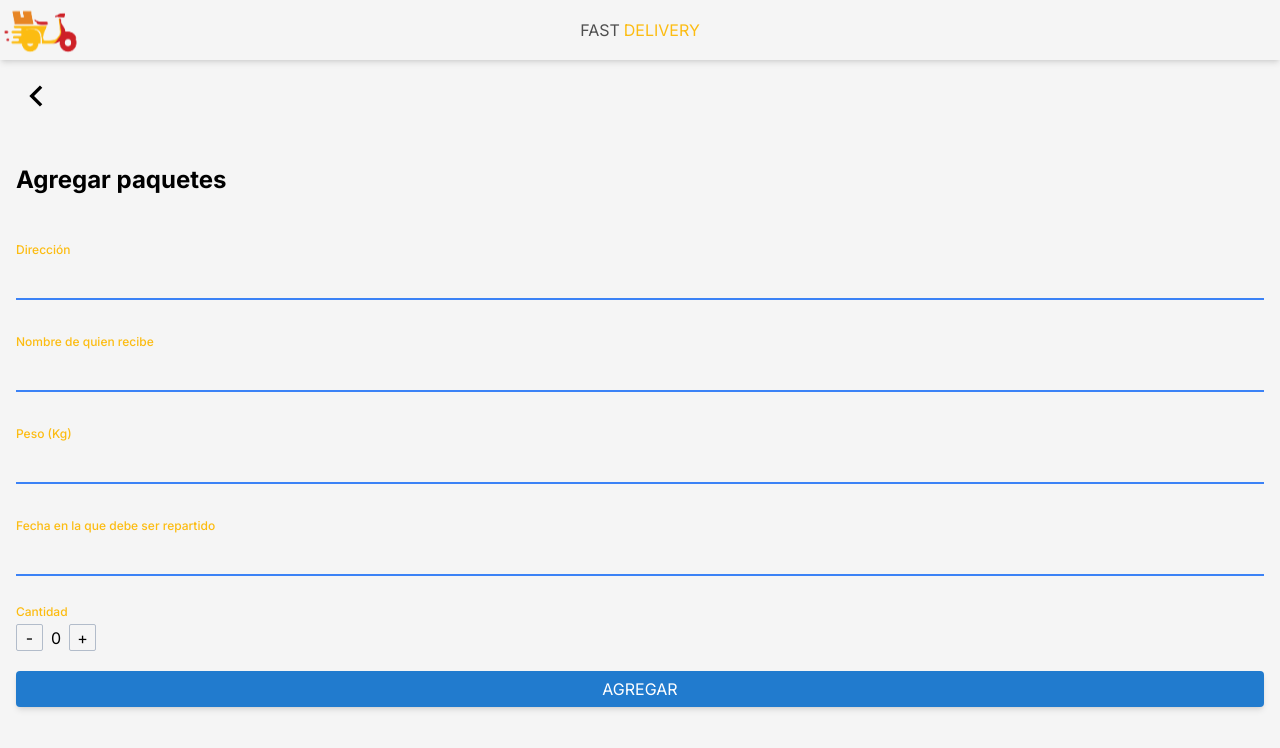
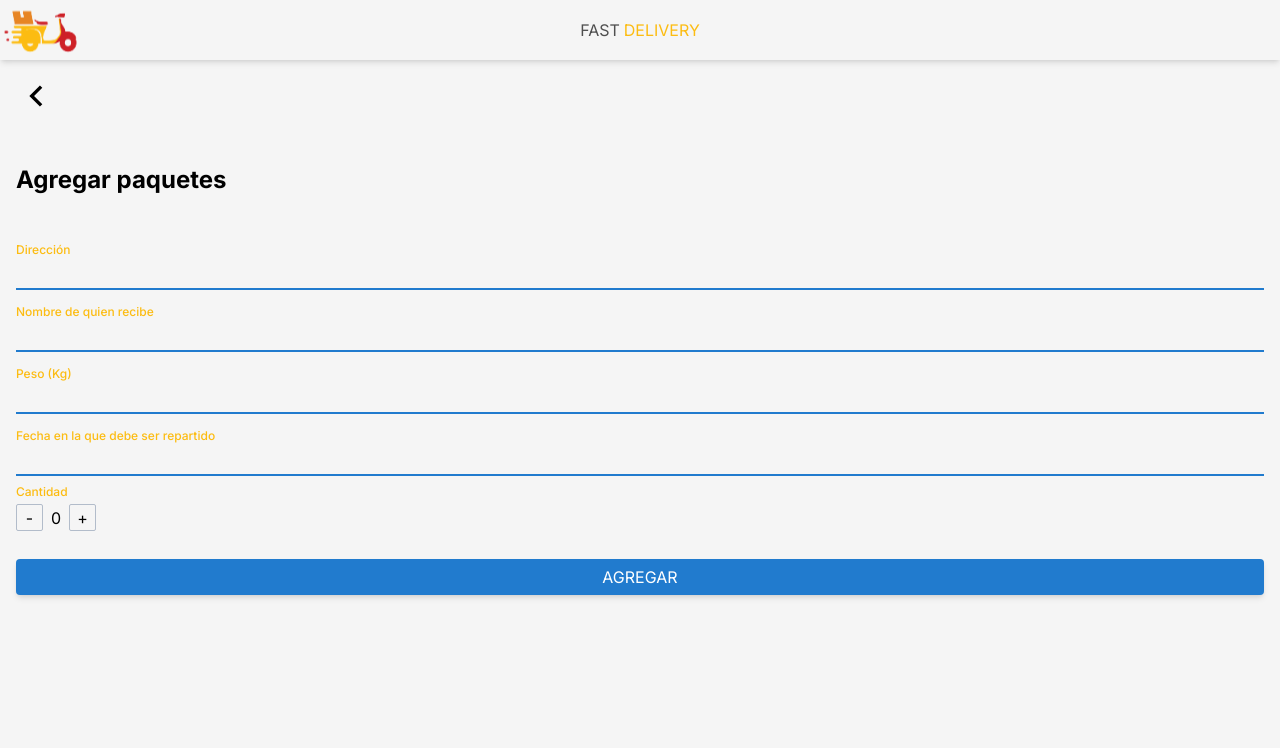
Before and after one commit to EmanuelAmico/staffys-backoffice-client, a Next.js app: page /create-package in a window 1280 px wide. Shown: the top 748 px of the page. Built offline with nearby package versions, Linux system fonts and the light colour scheme.

Commit message:
aesthetic fixes and replaced TextInput with delivery develop one

```diff
--- a/src/app/create-package/page.tsx
+++ b/src/app/create-package/page.tsx
@@ -9,20 +9,22 @@ import { useRouter } from "next/navigation";
 
 function Page() {
   const router = useRouter();
+  const [counter, setCounter] = useState(0);
 
-  const [counter, setCounter] = useState(0);
   const handleSum = (e: MouseEvent<HTMLButtonElement>) => {
     e.preventDefault();
     setCounter(counter + 1);
   };
+
   const handleMinus = (e: MouseEvent<HTMLButtonElement>) => {
     e.preventDefault();
     if (counter > 0) {
       setCounter(counter - 1);
     }
   };
+
   return (
-    <Layout className="flex flex-col  items-center">
+    <Layout className="flex flex-col items-center">
       <div className="w-full">
         <IconButton
           onClick={() => router.back()}
@@ -32,21 +34,16 @@ function Page() {
       <div className="w-full mt-[3rem]">
         <h1 className="text-2xl font-bold">Agregar paquetes</h1>
       </div>
-      <form action="" className="mt-10 w-full">
-        <TextInput name="direccion" label="Dirección" />
+      <form action="" className="flex flex-col gap-2 mt-10 w-full">
+        <TextInput name="address" label="Dirección" />
+        <TextInput name="addressee" label="Nombre de quien recibe" />
+        <TextInput name="peso" label="Peso (Kg)" />
         <TextInput
-          name="nombre de quien recibe"
-          label="Nombre de quien recibe"
-          classNameContainer="mt-5"
+          name="deliveryDate"
+          label="Fecha en la que debe ser repartido"
         />
-        <TextInput name="peso" label="Peso (Kg)" classNameContainer="mt-5" />
-        <TextInput
-          name="fecha en la que debe ser repartido"
-          label="Fecha en la que debe ser repartido"
-          classNameContainer="mt-5"
-        />
-        <div className="w-[5rem] mt-5">
-          <p className=" mb-1   text-xs text-yellowText font-medium border-0">
+        <div className="w-[5rem]">
+          <p className=" mb-1 text-xs text-yellowText font-medium border-0">
             Cantidad
           </p>
           <div className="flex justify-center items-center">
@@ -65,7 +62,7 @@ function Page() {
             </button>
           </div>
         </div>
-        <Button className="mt-5 w-full">agregar</Button>
+        <Button className="mt-5 w-full">Agregar</Button>
       </form>
     </Layout>
   );
--- a/src/commons/TextInput.tsx
+++ b/src/commons/TextInput.tsx
@@ -1,59 +1,44 @@
-import React, { ComponentPropsWithoutRef, FC, CSSProperties } from "react";
+import React, { ComponentPropsWithoutRef, FC } from "react";
 
-interface TextInput extends ComponentPropsWithoutRef<"input"> {
+interface TextInputProps extends ComponentPropsWithoutRef<"input"> {
   name: string;
-  id?: string;
   label?: string;
-  style?: CSSProperties;
-  placeHolder?: string;
   error?: string;
-  hidden?: boolean;
   helper?: string;
-  classNameContainer?: string;
 }
 
-const TextInput: FC<TextInput> = ({
+const TextInput: FC<TextInputProps> = ({
   label,
   name,
-  id,
   hidden,
   error,
   helper,
   disabled,
-  type,
-  classNameContainer,
+  className,
   ...inputProps
 }) => {
   return (
-    <div className={` w-full h-[4.5rem] relative ${classNameContainer}`}>
-      <div>
-        <label
-          htmlFor={name}
-          className=" mb-1   text-xs text-yellowText font-medium border-0"
-        >
-          {label}
-        </label>
-      </div>
-
+    <div className={`w-full relative ${className || ""} `}>
+      <label
+        htmlFor={name}
+        className="text-xs text-yellowText font-medium border-0"
+      >
+        {label}
+      </label>
       <input
         {...inputProps}
-        disabled={disabled}
-        id={id}
+        id={name}
         name={name}
-        type={hidden ? "password" : type ? type : "text"}
-        className={`text-black  text-base w-full p-2.5 border-solid bg-inherit ${
-          error
-            ? "border-b-red-600"
-            : disabled
-            ? "border-b-disableButton"
-            : "border-b-blue-500"
+        type={hidden ? "password" : "text"}
+        className={`text-blackText  text-base w-full border-solid bg-inherit ${
+          disabled ? "border-b-disableButton" : "border-b-primaryBlue"
         }
-         p-2.5 border-b-2 pb-1 pl-0 ring-0 outline-0  `}
+         border-b-2 pb-1 pl-0 ring-0 outline-0  `}
       />
       {error ? (
-        <p className="text-red-600">{error}</p>
+        <p className="text-redText">{error}</p>
       ) : helper ? (
-        <p className="text-black">{helper}</p>
+        <p className="text-blackText">{helper}</p>
       ) : null}
     </div>
   );
```
